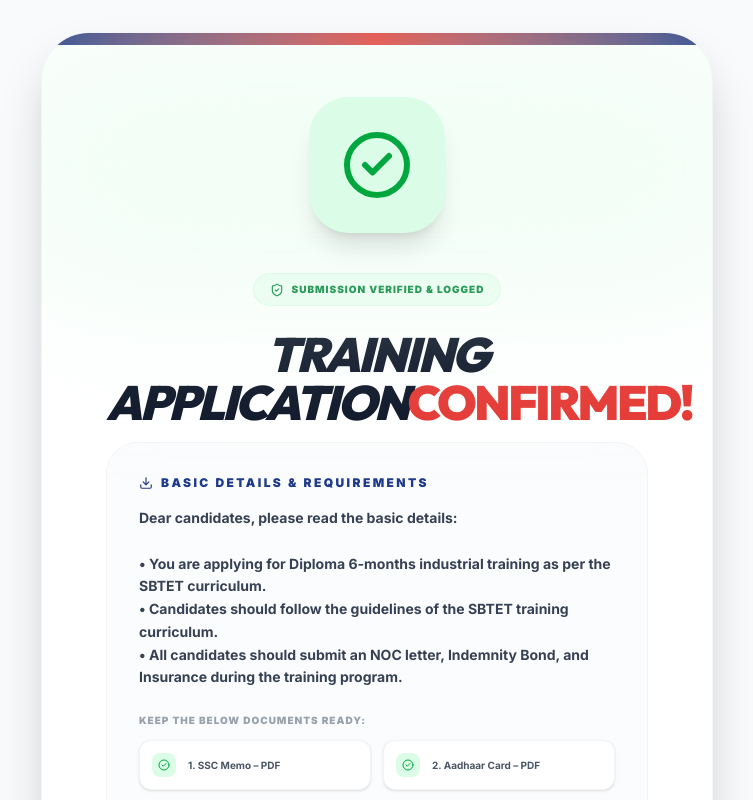
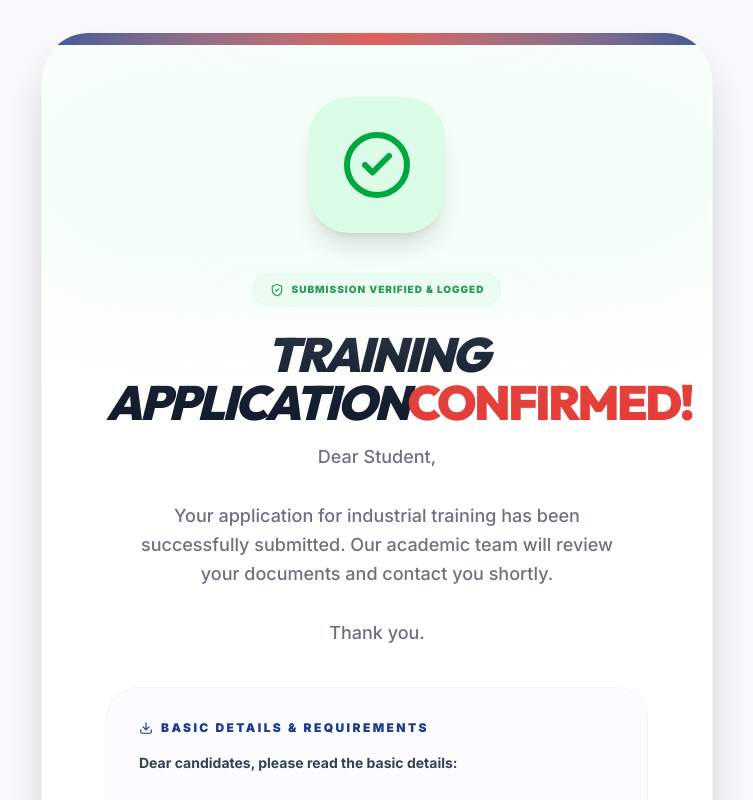
Before and after one commit to svglobalservices123-spec/sv-dashboard, a React (Vite) app in the folder client/: page /diploma-internship/success in a window 1280 px wide. Shown: the top 800 px of the page, without its empty margins (263-1016 px from the left). Built offline with nearby package versions, Linux system fonts and the light colour scheme; no server answers.

Commit message:
Add personalized student message to both success pages

```diff
--- a/client/src/pages/BtechInternshipSuccess.jsx
+++ b/client/src/pages/BtechInternshipSuccess.jsx
@@ -18,8 +18,16 @@ const BtechInternshipSuccess = () => {
           <span className="text-[10px] font-black uppercase tracking-widest">Submission Verified & Logged</span>
         </div>
         <h1 className="text-4xl md:text-5xl font-display font-black text-dark mb-4 tracking-tighter italic uppercase">
-          Internship <span className="text-emerald-600 not-italic">Confirmed!</span>
+          Training Application  <span className="text-emerald-600 not-italic">Confirmed!</span>
         </h1>
+
+        <p className="text-gray-500 font-medium text-lg mb-10 leading-relaxed max-w-lg mx-auto">
+          Dear Student,
+          <br /><br />
+          Your application for industrial training has been successfully submitted. Our academic team will review your documents and contact you shortly.
+          <br /><br />
+          Thank you.
+        </p>
         <div className="text-left space-y-8 mb-12">
           {/* Instructions Card */}
           <div className="bg-muted/50 rounded-[2rem] p-8 border border-gray-100">
--- a/client/src/pages/DiplomaInternshipSuccess.jsx
+++ b/client/src/pages/DiplomaInternshipSuccess.jsx
@@ -27,6 +27,14 @@ const DiplomaInternshipSuccess = () => {
           Training Application
           <span className="text-secondary not-italic">Confirmed!</span>
         </h1>
+
+        <p className="text-gray-500 font-medium text-lg mb-10 leading-relaxed max-w-lg mx-auto">
+          Dear Student,
+          <br /><br />
+          Your application for industrial training has been successfully submitted. Our academic team will review your documents and contact you shortly.
+          <br /><br />
+          Thank you.
+        </p>
 
         <div className="text-left space-y-8 mb-12">
           {/* Instructions Card */}
```
